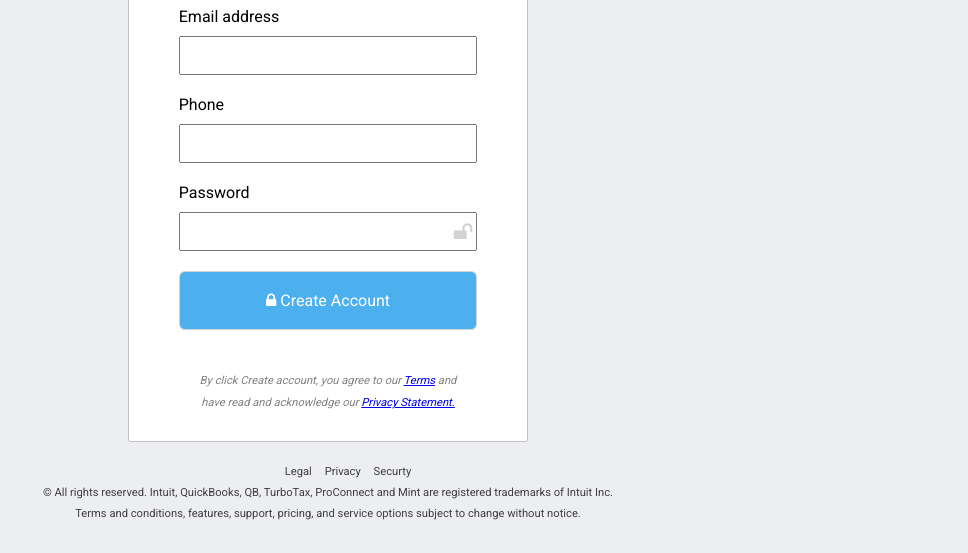
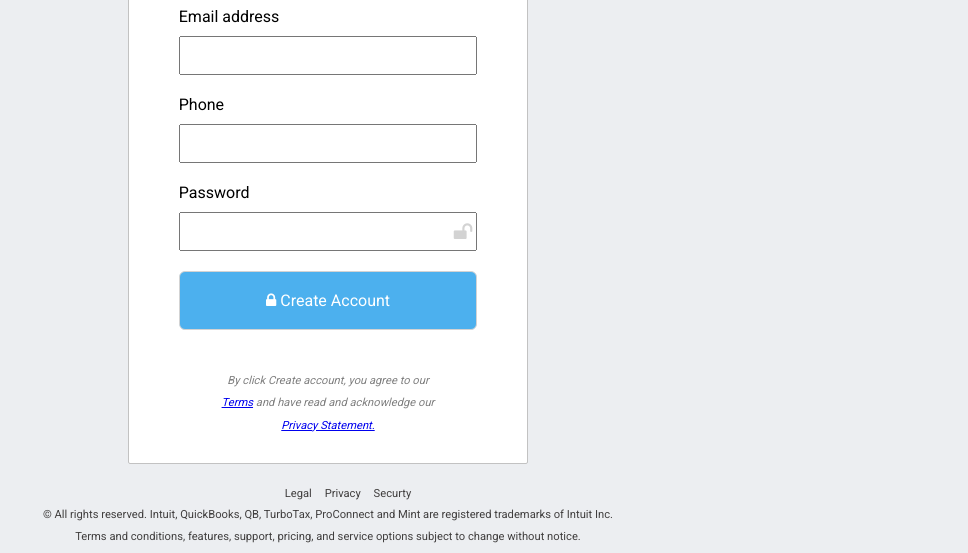
Before and after one commit to miang99/HTML-form, a plain HTML site: page index.html in a window 1280 px wide. Shown: the part 248-801 px from the top of the page, without its empty margins (312-1280 px from the left). Drawn offline with Linux system fonts and the light colour scheme.

Commit message:
change some style feature

```diff
--- a/style.css
+++ b/style.css
@@ -69,6 +69,7 @@ form input{
     padding: 10px 5px;
     margin-bottom: 20px;
 }
+
 /* style the header of form */
 .form-header p{
     margin-bottom: 0;
@@ -99,7 +100,7 @@ button[type="submit"]{
 }
 /* style the note */
 .note{
-    width: 70%;
+    width: 55%;
     font-size: 0.7em;
     font-style: italic;
     margin: auto;
```
Also changed, not shown: index.html (+3 -2 lines), 1 other file.
